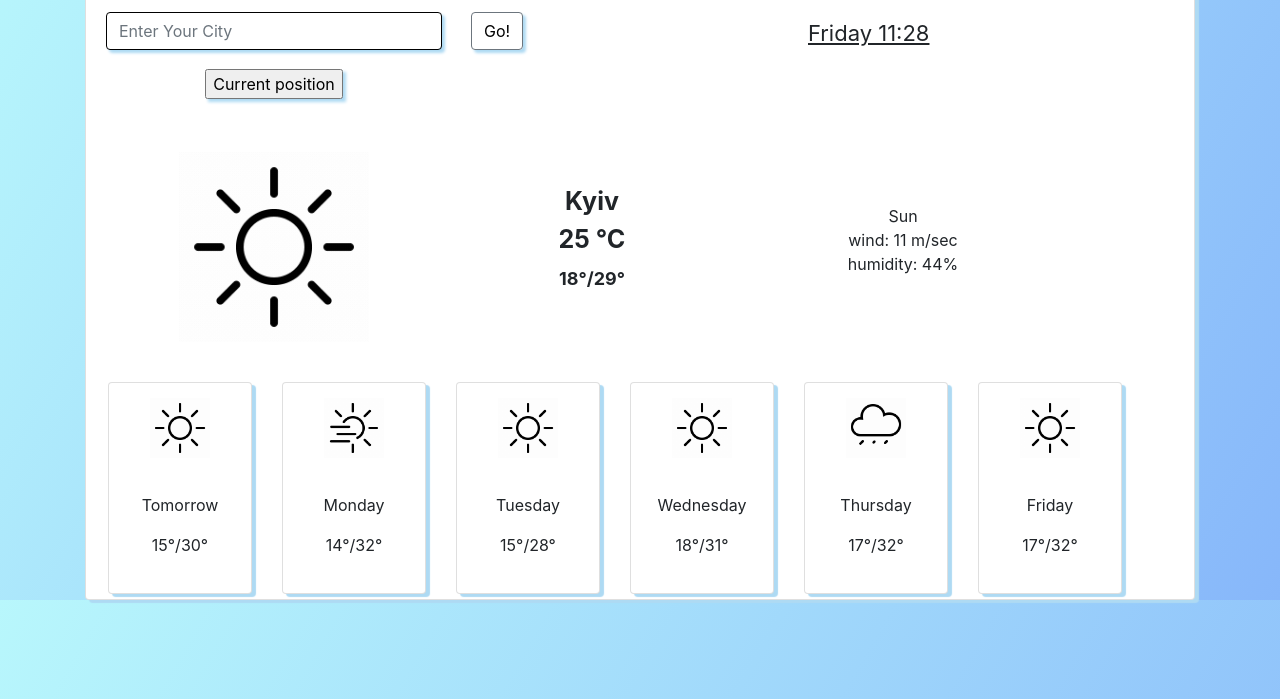
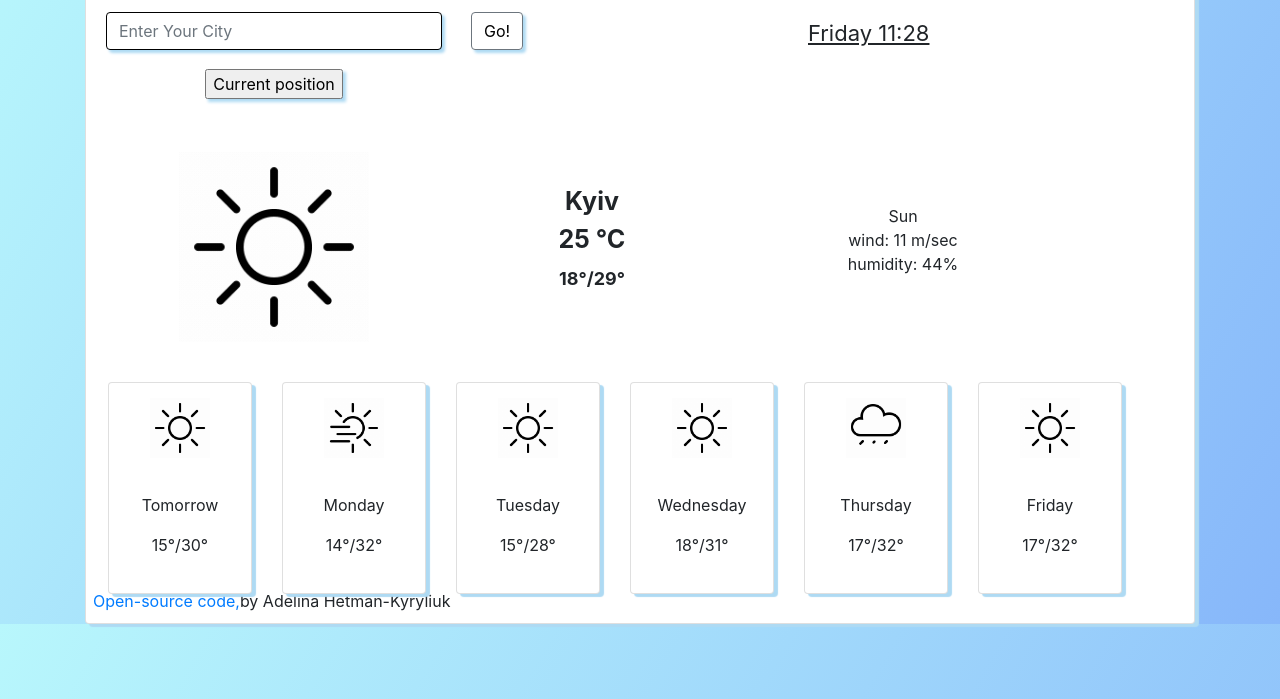
Before and after one commit to Adelina-HK/My-cool-Project, a website built with Parcel: page index.html in a window 1280 px wide. Shown: the part 101-800 px from the top of the page. Built offline with nearby package versions, Linux system fonts and the light colour scheme.

Commit message:
added a link
source on GitHub

```diff
--- a/index.html
+++ b/index.html
@@ -140,6 +140,7 @@
                                      </div>
                                     </div>
                           </section>
+                         <a href="https://github.com/Adelina-HK/My-cool-Project" target="_blank">Open-source code, </a> by Adelina Hetman-Kyryliuk
                                           </div>
                                    </form>                                 </div>
 
```
